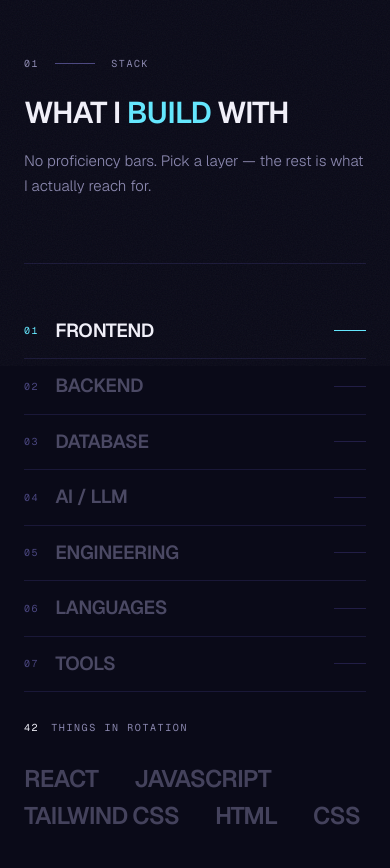
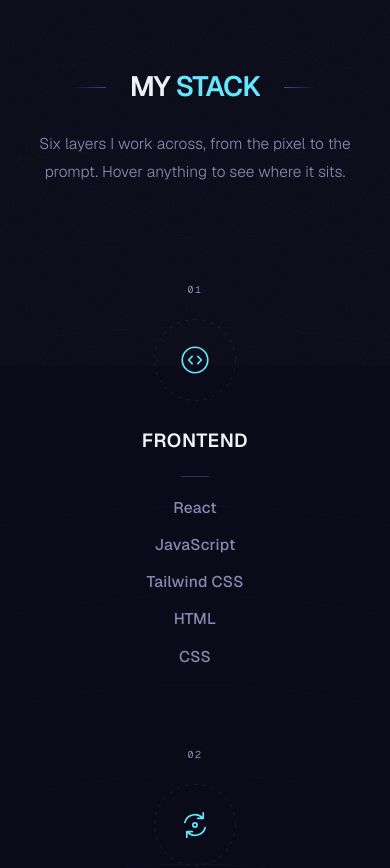
Before and after one commit to logeshk48/Portfolio-01, a Next.js app: page / in a window 390 px wide. Shown: the part 900-1768 px from the top of the page. Built offline with nearby package versions, Linux system fonts and the light colour scheme; a web font is replaced by a local one.

Commit message:
feat(stack): console layout, dealt transitions, ghost marks

```diff
--- a/app/globals.css
+++ b/app/globals.css
@@ -87,12 +87,12 @@ html.lenis body { height: auto; }
 }
 
 /* the accent is pulled from the footage: it is the exact cyan the
-   monitors throw. Used on one word only. */
+   monitors throw. Used one word at a time. */
 .ice {
   color: #63e8ff;
 }
 
-/* a slow pulse on the status dot — the only looping motion on the page */
+/* a slow pulse on the status dot */
 .dot {
   animation: dotPulse 2.8s ease-in-out infinite;
 }
@@ -140,7 +140,6 @@ html.lenis body { height: auto; }
   transform: translateX(4px);
 }
 
-/* the solid one runs the same wipe in reverse */
 .pill-solid::before {
   background: #63e8ff;
 }
@@ -149,9 +148,7 @@ html.lenis body { height: auto; }
   border-color: #63e8ff;
 }
 
-/* nav links: the label rolls up and a duplicate rolls in behind it.
-   Two stacked copies in a clipped box — cheaper and smoother than
-   animating opacity, and it reads as mechanical rather than fading. */
+/* nav links: the label rolls up and a duplicate rolls in behind it. */
 .nav-link {
   position: relative;
   display: block;
@@ -192,11 +189,9 @@ html.lenis body { height: auto; }
 }
 
 /* ── marquee ──────────────────────────────────
-   The track holds the list twice and slides exactly half its width,
-   so the moment it completes it is pixel-identical to where it began
-   — the loop has no seam because there is nothing to seam. Masked at
-   both edges so names dissolve into the margin instead of being
-   guillotined by the clip. */
+   The track holds its list twice and slides exactly half its width,
+   so on completion it is pixel-identical to where it began — the
+   loop has no seam because there is nothing to seam. */
 .rail {
   position: relative;
   overflow: hidden;
@@ -208,7 +203,6 @@ html.lenis body { height: auto; }
     transparent 100%
   );
 }
-
 .rail-track {
   display: flex;
   width: max-content;
@@ -221,104 +215,245 @@ html.lenis body { height: auto; }
 .rail-track[data-dir="back"] {
   animation-direction: reverse;
 }
-
-/* pause on hover, so the notes are readable rather than a chase */
 .rail:hover .rail-track {
   animation-play-state: paused;
 }
-
 @keyframes railRun {
   from { transform: translate3d(0, 0, 0); }
   to   { transform: translate3d(-50%, 0, 0); }
 }
 
-@media (prefers-reduced-motion: reduce) {
-  .rail-track { animation: none; }
+/* ── the wish rail ────────────────────────────
+   Same mechanics, but hovering one item claims the colour and
+   everything else steps back. */
+.wish {
+  transition:
+    color 0.35s var(--ease-slow),
+    opacity 0.35s var(--ease-slow);
 }
-/* ── stagger: the transition IS the design ──────
-   Every item carries its own delay, so switching group reads as a
-   deck being dealt rather than a block swapping. Remounting the list
-   replays it — no state machine, no exit animation to coordinate. */
-.deal {
-  opacity: 0;
-  animation: dealIn 0.7s var(--ease-slow) forwards;
-  animation-delay: calc(var(--i) * 45ms);
+.wish-rail:hover .wish {
+  opacity: 0.3;
 }
-@keyframes dealIn {
-  from {
-    opacity: 0;
-    transform: translate3d(0, 26px, 0) skewY(2.5deg);
-    filter: blur(6px);
-  }
-  to {
-    opacity: 1;
-    transform: none;
-    filter: blur(0);
-  }
+.wish-rail .wish:hover {
+  opacity: 1;
+  color: #63e8ff;
 }
 
-/* the index: a bar that grows from nothing when a group is armed */
-.idx-bar {
-  transform: scaleX(0);
-  transform-origin: left;
-  transition: transform 0.55s var(--ease-slow);
+/* ── section atmosphere ───────────────────────
+   Concentric rings rather than a square grid, so the background
+   echoes the ring around every mark instead of fighting it. Masked
+   to nothing at the edges — the moment you can see where a
+   background stops, it reads as a box rather than as depth. */
+.atmos {
+  position: absolute;
+  inset: 0;
+  pointer-events: none;
+  overflow: hidden;
 }
-.idx[data-on="true"] .idx-bar {
-  transform: scaleX(1);
+.atmos::before {
+  content: "";
+  position: absolute;
+  inset: -20%;
+  background: repeating-radial-gradient(
+    circle at 50% 44%,
+    transparent 0 86px,
+    rgba(75, 71, 128, 0.22) 86px 87px
+  );
+  opacity: 0.5;
+  mask-image: radial-gradient(
+    circle at 50% 44%,
+    #000 0%,
+    rgba(0, 0, 0, 0.5) 46%,
+    transparent 72%
+  );
+  animation: atmosBreathe 26s ease-in-out infinite;
+}
+@keyframes atmosBreathe {
+  0%, 100% { transform: scale(1); opacity: 0.5; }
+  50% { transform: scale(1.055); opacity: 0.34; }
 }
 
-@media (prefers-reduced-motion: reduce) {
-  .deal { opacity: 1; animation: none; }
+/* two aurora pools drifting against each other, well under the
+   threshold where you would call it a gradient */
+.atmos::after {
+  content: "";
+  position: absolute;
+  inset: -10%;
+  background:
+    radial-gradient(
+      circle 40% at 32% 34%,
+      rgba(99, 232, 255, 0.07) 0%,
+      transparent 62%
+    ),
+    radial-gradient(
+      circle 44% at 70% 56%,
+      rgba(124, 92, 255, 0.06) 0%,
+      transparent 64%
+    );
+  animation: atmosDrift 34s ease-in-out infinite alternate;
 }
-/* ── stagger: the transition IS the design ──────
-   Every item carries its own delay, so switching group reads as a
-   deck being dealt rather than a block swapping. Remounting the list
-   replays it — no state machine, no exit animation to coordinate. */
-.deal {
-  opacity: 0;
-  animation: dealIn 0.7s var(--ease-slow) forwards;
-  animation-delay: calc(var(--i) * 45ms);
-}
-@keyframes dealIn {
-  from {
-    opacity: 0;
-    transform: translate3d(0, 26px, 0) skewY(2.5deg);
-    filter: blur(6px);
-  }
-  to {
-    opacity: 1;
-    transform: none;
-    filter: blur(0);
-  }
+@keyframes atmosDrift {
+  from { transform: translate3d(-1.5%, -1%, 0); }
+  to   { transform: translate3d(1.5%, 1.5%, 0); }
 }
 
-/* the ghost mark: huge, faint, monochrome. It never enters the
-   palette and it never occupies layout — it only ever answers. */
-.ghost {
-  color: #f2f1fa;
+/* the spotlight: a soft light the cursor carries across the panel.
+   One radial gradient reading two custom properties, so the whole
+   effect costs a single composited layer and no reflow. */
+.spot {
+  position: absolute;
+  inset: 0;
+  pointer-events: none;
   opacity: 0;
-  transform: translateY(-50%) scale(0.88);
+  transition: opacity 0.9s var(--ease-slow);
+  background: radial-gradient(
+    460px circle at var(--mx, 50%) var(--my, 50%),
+    rgba(99, 232, 255, 0.09) 0%,
+    rgba(124, 92, 255, 0.05) 38%,
+    transparent 70%
+  );
+}
+.spot[data-on="true"] {
+  opacity: 1;
+}
+
+/* ── icons that draw themselves ───────────────
+   pathLength="1" normalises every path to a single unit, so one
+   dash rule works for six completely different drawings. */
+.ink path {
+  stroke-dasharray: 1;
+  stroke-dashoffset: 1;
+}
+.reveal.in .ink path {
+  animation: inkDraw 1.5s var(--ease-slow) forwards;
+  animation-delay: 260ms;
+}
+@keyframes inkDraw {
+  to { stroke-dashoffset: 0; }
+}
+
+/* NOTE: this used to be called .ring, which collides with Tailwind's
+   own ring utility — that utility drew a box-shadow around the SVG's
+   square bounding box, which is where the mystery square came from.
+   Never name a custom class after a framework utility. */
+.orbit {
+  transition: opacity 0.6s var(--ease-slow);
+  opacity: 0.35;
+}
+.col:hover .orbit {
+  opacity: 0.9;
+  animation: ringTurn 14s linear infinite;
+}
+@keyframes ringTurn {
+  to { transform: rotate(360deg); }
+}
+
+/* a halo behind the mark. Blurred and scaled from nothing, so it
+   blooms rather than switches on. */
+.halo {
+  position: absolute;
+  inset: 12%;
+  border-radius: 50%;
+  background: radial-gradient(
+    circle,
+    rgba(99, 232, 255, 0.5) 0%,
+    transparent 68%
+  );
+  filter: blur(16px);
+  opacity: 0;
+  transform: scale(0.6);
   transition:
     opacity 0.7s var(--ease-slow),
     transform 0.9s var(--ease-slow);
 }
-.ghost[data-on="true"] {
-  opacity: 0.055;
-  transform: translateY(-50%) scale(1);
+.col:hover .halo {
+  opacity: 0.55;
+  transform: scale(1);
 }
 
-/* the index: a bar that grows from nothing when a group is armed */
-.idx-bar {
-  transform: scaleX(0);
-  transform-origin: left;
-  transition: transform 0.55s var(--ease-slow);
+/* focus: the column under the cursor holds, the rest step back.
+   Attention is created by taking it away from everything else. */
+.cols .col {
+  transition:
+    opacity 0.6s var(--ease-slow),
+    transform 0.6s var(--ease-slow);
 }
-.idx[data-on="true"] .idx-bar {
-  transform: scaleX(1);
+.cols:hover .col {
+  opacity: 0.42;
+}
+.cols .col:hover {
+  opacity: 1;
+  transform: translateY(-6px);
 }
 
-@media (prefers-reduced-motion: reduce) {
-  .deal { opacity: 1; animation: none; }
+/* the divider fades out at both ends rather than stopping dead */
+.divider {
+  position: absolute;
+  left: 0;
+  top: 6%;
+  bottom: 6%;
+  width: 1px;
+  background: linear-gradient(
+    to bottom,
+    transparent,
+    #221e46 18%,
+    #2f2a5c 50%,
+    #221e46 82%,
+    transparent
+  );
+}
+
+/* the note under each title: held at zero height until hover, so it
+   can never push the columns out of alignment */
+.note {
+  max-height: 0;
+  opacity: 0;
+  overflow: hidden;
+  transition:
+    max-height 0.6s var(--ease-slow),
+    opacity 0.5s var(--ease-slow),
+    margin 0.6s var(--ease-slow);
+}
+.col:hover .note {
+  max-height: 3em;
+  opacity: 1;
+  margin-top: 0.5rem;
+}
+
+/* items arrive one after another inside their own column */
+.tick {
+  opacity: 0;
+  transform: translateY(10px);
+  transition:
+    opacity 0.7s var(--ease-slow),
+    transform 0.7s var(--ease-slow),
+    color 0.3s ease;
+  transition-delay: calc(340ms + var(--i) * 80ms);
+}
+.reveal.in .tick {
+  opacity: 1;
+  transform: none;
+}
+/* the delay is only for arrival — hover must answer immediately */
+.tick:hover {
+  transition-delay: 0ms;
+}
+
+/* the title rises out of a clip instead of fading — a mask reveal
+   reads as deliberate where opacity reads as loading */
+.mask-line {
+  display: block;
+  overflow: hidden;
+  padding-bottom: 0.08em;
+}
+.mask-line > span {
+  display: block;
+  transform: translateY(110%);
+  transition: transform 1.1s var(--ease-slow);
+  transition-delay: var(--d, 0ms);
+}
+.reveal.in .mask-line > span {
+  transform: none;
 }
 
 /* ── scroll reveal ────────────────────────────── */
@@ -397,5 +532,8 @@ html.lenis body { height: auto; }
   }
   .rise { opacity: 1; transform: none; }
   .reveal { opacity: 1; transform: none; }
+  .rail-track { animation: none; }
+  .atmos::before,
+  .atmos::after { animation: none; }
   .cursor-root { display: none; }
 }
--- a/components/sections/Stack.tsx
+++ b/components/sections/Stack.tsx
@@ -1,155 +1,187 @@
 "use client";
 
-import { useState } from "react";
-import SectionHead from "@/components/ui/SectionHead";
-import { markPath } from "@/lib/marks";
-import { INTERESTS, STACK, TOTAL } from "@/lib/stack";
+import { useRef, useState } from "react";
+import Reveal from "@/components/ui/Reveal";
+import { INTERESTS, STACK } from "@/lib/stack";
 
 /**
- * A console, not a list.
+ * Calm structure, careful execution.
  *
- * The index on the left stays put; the right column re-deals on every
- * switch. Because the item list is keyed by group, React throws the
- * old nodes away and the CSS animation replays from scratch — which
- * means no exit choreography to coordinate and no state machine. The
- * transition is the whole design.
+ * Everything here is a response rather than an ornament. The cursor
+ * carries a soft light across the panel. Hovering a group lifts it,
+ * blooms its mark, reveals its note, and steps the other five back —
+ * attention is created by taking it away from everything else.
+ *
+ * The spotlight writes two custom properties on a ref, never through
+ * state, so moving the mouse across this section never re-renders.
  */
 
-const idx = [
-  "idx group flex w-full items-center gap-4 py-[13px] text-left",
-  "border-b border-line/70 last:border-b-0",
+const head = [
+  "font-display text-[clamp(28px,3.6vw,48px)] font-semibold",
+  "uppercase tracking-[-0.03em] leading-none",
 ].join(" ");
 
-const idxNum = [
-  "font-mono text-[10px] tracking-[0.16em]",
-  "transition-colors duration-500",
+const col = [
+  "col relative flex flex-col items-center px-8 pb-4 text-center",
+  "max-md:px-0",
 ].join(" ");
 
-const idxLabel = [
-  "font-display text-[clamp(19px,1.9vw,26px)] font-semibold uppercase",
-  "tracking-[-0.02em] transition-colors duration-500",
+const colTitle = [
+  "mt-6 font-display text-[19px] font-semibold uppercase",
+  "tracking-[0.03em] text-text",
 ].join(" ");
 
-const item = [
-  "deal font-display font-semibold uppercase",
-  "text-[clamp(24px,3.6vw,52px)] leading-[1.04] tracking-[-0.035em]",
-  "text-muted/45 transition-colors duration-300 hover:text-text",
+// skills sit in the display face at a readable size with open
+// tracking — the old light sans read as fine print
+const skill = [
+  "tick block py-[7px] font-display text-[15.5px] font-medium",
+  "tracking-[0.015em] text-muted hover:text-text",
+].join(" ");
+
+const wish = [
+  "wish font-display text-[clamp(20px,2.4vw,34px)] font-semibold",
+  "uppercase tracking-[-0.02em] text-muted/55",
 ].join(" ");
 
 export default function Stack() {
-  const [active, setActive] = useState(0);
-  const [mark, setMark] = useState<string | null>(null);
-  const group = STACK[active];
+  const spot = useRef<HTMLDivElement>(null);
+  const [lit, setLit] = useState(false);
+
+  const move = (e: React.MouseEvent<HTMLElement>) => {
+    const el = spot.current;
+    if (!el) return;
+    const r = e.currentTarget.getBoundingClientRect();
+    el.style.setProperty("--mx", `${e.clientX - r.left}px`);
+    el.style.setProperty("--my", `${e.clientY - r.top}px`);
+  };
 
   return (
-    <section id="stack" className="overflow-hidden py-28 lg:py-36">
-      <div className="px-(--gut)">
-        <SectionHead
-          index="01"
-          label="Stack"
-          title={
-            <>
-              What I <span className="ice">Build</span> With
-            </>
-          }
-          lede="No proficiency bars. Pick a layer — the rest is what I actually reach for."
-        />
-      </div>
+    <section id="stack" className="relative overflow-hidden py-32 lg:py-44">
+      <div className="atmos" aria-hidden />
+      <div ref={spot} className="spot" data-on={lit} aria-hidden />
 
-      <div className="mt-16 px-(--gut)">
-        <div className="grid grid-cols-[minmax(200px,270px)_1fr] gap-14 border-t border-line/70 pt-10 max-lg:grid-cols-1 max-lg:gap-8">
-          {/* ── index ───────────────────────────────── */}
-          <div className="lg:sticky lg:top-24 lg:self-start">
-            {STACK.map((g, i) => {
-              const on = i === active;
-              return (
-                <button
-                  key={g.id}
-                  className={idx}
-                  data-on={on}
-                  onMouseEnter={() => {
-                    setActive(i);
-                    setMark(null);
-                  }}
-                  onFocus={() => setActive(i)}
-                  onClick={() => setActive(i)}
-                  aria-pressed={on}
+      <div
+        className="relative px-(--gut)"
+        onMouseMove={move}
+        onMouseEnter={() => setLit(true)}
+        onMouseLeave={() => setLit(false)}
+      >
+        {/* ── centred head ─────────────────────────── */}
+        <Reveal>
+          <div className="flex items-center justify-center gap-6">
+            <span className="h-px w-16 bg-gradient-to-r from-transparent to-line-hi max-sm:w-8" />
+            <h2 className={head}>
+              <span className="mask-line">
+                <span>
+                  My <span className="ice">Stack</span>
+                </span>
+              </span>
+            </h2>
+            <span className="h-px w-16 bg-gradient-to-l from-transparent to-line-hi max-sm:w-8" />
+          </div>
+        </Reveal>
+
+        <Reveal delay={90}>
+          <p className="mx-auto mt-7 max-w-[46ch] text-center text-[15.5px] font-light leading-[1.8] text-muted">
+            Six layers I work across, from the pixel to the prompt. Hover
+            anything to see where it sits.
+          </p>
+        </Reveal>
+
+        {/* ── six groups, three across ─────────────── */}
+        <div className="cols mx-auto mt-24 grid max-w-[1180px] grid-cols-3 gap-y-20 max-lg:grid-cols-2 max-lg:gap-y-16 max-sm:grid-cols-1 max-sm:gap-y-14">
+          {STACK.map((group, i) => (
+            <Reveal key={group.label} delay={140 + i * 90} className={col}>
+              {i % 3 !== 0 && (
+                <span className="divider max-lg:hidden" aria-hidden />
+              )}
+              {i % 2 !== 0 && (
+                <span
+                  className="divider hidden max-lg:block max-sm:hidden"
+                  aria-hidden
+                />
+              )}
+
+              <span className="label mb-5 text-line-hi">
+                {String(i + 1).padStart(2, "0")}
+              </span>
+
+              {/* orbit, halo and mark share one box so they cannot drift */}
+              <div className="relative flex size-[86px] items-center justify-center">
+                <span className="halo" aria-hidden />
+
+                <svg
+                  className="orbit absolute inset-0 text-line-hi"
+                  viewBox="0 0 100 100"
+                  aria-hidden
                 >
+                  <circle
+                    cx="50"
+                    cy="50"
+                    r="47"
+                    fill="none"
+                    stroke="currentColor"
+                    strokeWidth="1"
+                    strokeDasharray="3 7"
+                    strokeLinecap="round"
+                  />
+                </svg>
+
+                <svg
+                  className="ink relative text-ice"
+                  viewBox="0 0 24 24"
+                  width="34"
+                  height="34"
+                  fill="none"
+                  stroke="currentColor"
+                  strokeWidth="1.2"
+                  strokeLinecap="round"
+                  strokeLinejoin="round"
+                  aria-hidden
+                >
+                  <path d={group.icon} pathLength={1} />
+                </svg>
+              </div>
+
+              <h3 className={colTitle}>{group.label}</h3>
+
+              <p className="note label max-w-[24ch] normal-case tracking-[0.05em]">
+                {group.note}
+              </p>
+
+              <span className="mt-5 block h-px w-7 bg-line-hi/60" aria-hidden />
+
+              <div className="mt-3">
+                {group.items.map((s, k) => (
                   <span
-                    className={`${idxNum} ${on ? "text-ice" : "text-line-hi"}`}
+                    key={s}
+                    className={skill}
+                    style={{ "--i": k } as React.CSSProperties}
                   >
-                    {String(i + 1).padStart(2, "0")}
+                    {s}
                   </span>
-
-                  <span
-                    className={`${idxLabel} ${
-                      on ? "text-text" : "text-muted/50"
-                    }`}
-                  >
-                    {g.label}
-                  </span>
-
-                  <span className="ml-auto h-px w-8 bg-line">
-                    <span className="idx-bar block h-px w-full bg-ice" />
-                  </span>
-                </button>
-              );
-            })}
-
-            <div className="label mt-7 flex items-center gap-3">
-              <span className="text-text">{TOTAL}</span>
-              things in rotation
-            </div>
-          </div>
-
-          {/* ── the deal ────────────────────────────── */}
-          <div className="relative min-h-[46vh]">
-            {/* the ghost sits behind everything and never moves the
-                layout, so items without a mark cost nothing */}
-            <svg
-              className="ghost pointer-events-none absolute right-0 top-1/2 -translate-y-1/2"
-              viewBox="0 0 24 24"
-              width="440"
-              height="440"
-              data-on={mark ? "true" : "false"}
-              aria-hidden
-            >
-              {mark && <path d={mark} fill="currentColor" />}
-            </svg>
-
-            <div
-              key={group.id}
-              className="relative flex flex-wrap items-baseline gap-x-9 gap-y-3"
-            >
-              {group.items.map((name, i) => (
-                <span
-                  key={name}
-                  className={item}
-                  style={{ "--i": i } as React.CSSProperties}
-                  onMouseEnter={() => setMark(markPath(name))}
-                  onMouseLeave={() => setMark(null)}
-                >
-                  {name}
-                </span>
-              ))}
-            </div>
-          </div>
+                ))}
+              </div>
+            </Reveal>
+          ))}
         </div>
       </div>
 
-      {/* ── interests: appetite, not credentials ────── */}
-      <div className="mt-20 border-y border-line/70 py-6">
-        <div className="rail">
+      {/* ── what I want to build ─────────────────── */}
+      <div className="mt-28 border-y border-line/70 py-7">
+        <p className="label mb-6 px-(--gut) text-center">
+          What I want to build
+        </p>
+
+        <div className="rail wish-rail">
           <div
             className="rail-track"
-            style={{ "--dur": "46s" } as React.CSSProperties}
+            style={{ "--dur": "52s" } as React.CSSProperties}
           >
             {[...INTERESTS, ...INTERESTS].map((x, k) => (
-              <span key={`${x}-${k}`} className="flex items-center gap-9">
-                <span className="font-display text-[clamp(18px,2.1vw,30px)] font-medium uppercase tracking-[-0.02em] text-muted/50">
-                  {x}
-                </span>
-                <span className="text-ice/50" aria-hidden>
+              <span key={`${x}-${k}`} className="flex items-center gap-10">
+                <span className={wish}>{x}</span>
+                <span className="text-line-hi" aria-hidden>
                   &#9679;
                 </span>
               </span>
--- a/lib/stack.ts
+++ b/lib/stack.ts
@@ -1,41 +1,60 @@
 /**
- * The stack, as a console rather than a list.
+ * Six groups, laid out three across and two down.
  *
- * No proficiency bars. Seven groups, selectable, and the whole right
- * column re-staggers on every switch — the transition is the design.
+ * Icons are raw paths on a 24-grid sharing one stroke weight, built
+ * from arcs and circles only — no rectangles anywhere.
  */
 
 export interface StackGroup {
-  id: string;
   label: string;
+  note: string;
+  icon: string;
   items: string[];
 }
 
+const ICON = {
+  // a circle with a caret inside — code, not a browser chrome box
+  frontend:
+    "M12 3a9 9 0 1 1 0 18 9 9 0 0 1 0-18Z M10 9.5 7.5 12l2.5 2.5 M14 9.5 16.5 12 14 14.5",
+  // two arcs chasing each other — request and response
+  backend:
+    "M4.8 10.2a7.4 7.4 0 0 1 12.6-3.1 M19.2 13.8a7.4 7.4 0 0 1-12.6 3.1 M17.8 3.4v3.9h-3.9 M6.2 20.6v-3.9h3.9 M12 10.5a1.5 1.5 0 1 1 0 3 1.5 1.5 0 0 1 0-3Z",
+  // a cylinder — round by nature
+  database:
+    "M12 3.4c4.4 0 8 1.2 8 2.7s-3.6 2.7-8 2.7-8-1.2-8-2.7 3.6-2.7 8-2.7Z M4 6.1v11.8c0 1.5 3.6 2.7 8 2.7s8-1.2 8-2.7V6.1 M4 12c0 1.5 3.6 2.7 8 2.7s8-1.2 8-2.7",
+  // orbiting nodes around a core — the model
+  ai: "M12 9.4a2.6 2.6 0 1 1 0 5.2 2.6 2.6 0 0 1 0-5.2Z M12 2.6a2 2 0 1 1 0 4 2 2 0 0 1 0-4Z M12 17.4a2 2 0 1 1 0 4 2 2 0 0 1 0-4Z M4.9 6.6a2 2 0 1 1 0 4 2 2 0 0 1 0-4Z M19.1 13.4a2 2 0 1 1 0 4 2 2 0 0 1 0-4Z M12 6.6v2.8 M12 14.6v2.8 M6.7 9.6l3 1.7 M17.3 14.4l-3-1.7",
+  // a gear — the work of building
+  build:
+    "M12 4.4a7.6 7.6 0 1 1 0 15.2 7.6 7.6 0 0 1 0-15.2Z M12 9.2a2.8 2.8 0 1 1 0 5.6 2.8 2.8 0 0 1 0-5.6Z M12 1.9v2.5 M12 19.6v2.5 M22.1 12h-2.5 M4.4 12H1.9 M19.1 4.9l-1.8 1.8 M6.7 17.3l-1.8 1.8 M19.1 19.1l-1.8-1.8 M6.7 6.7 4.9 4.9",
+  // three linked pods — the kit
+  tools:
+    "M7 5.6a3.1 3.1 0 1 1 0 6.2 3.1 3.1 0 0 1 0-6.2Z M17 5.6a3.1 3.1 0 1 1 0 6.2 3.1 3.1 0 0 1 0-6.2Z M12 14.4a3.1 3.1 0 1 1 0 6.2 3.1 3.1 0 0 1 0-6.2Z M10.1 8.7h3.8 M8.9 11.4l1.9 3 M15.1 11.4l-1.9 3",
+} as const;
+
 export const STACK: StackGroup[] = [
   {
-    id: "frontend",
     label: "Frontend",
+    note: "Interfaces people actually use",
+    icon: ICON.frontend,
     items: ["React", "JavaScript", "Tailwind CSS", "HTML", "CSS"],
   },
   {
-    id: "backend",
     label: "Backend",
-    items: [
-      "Node.js",
-      "Express.js",
-      "Python",
-      "REST APIs",
-      "Backend Development",
-    ],
+    note: "The part nobody sees working",
+    icon: ICON.backend,
+    items: ["Node.js", "Express.js", "Python", "REST APIs", "C"],
   },
   {
-    id: "database",
     label: "Database",
+    note: "Where the state lives",
+    icon: ICON.database,
     items: ["MongoDB", "SQL", "Firebase"],
   },
   {
-    id: "ai",
     label: "AI / LLM",
+    note: "Models doing real work",
+    icon: ICON.ai,
     items: [
       "LLM Integration",
       "RAG",
@@ -47,27 +66,24 @@ export const STACK: StackGroup[] = [
     ],
   },
   {
-    id: "engineering",
-    label: "Engineering",
+    label: "Development",
+    note: "Idea to shipped product",
+    icon: ICON.build,
     items: [
-      "Full-Stack",
+      "Full-Stack Web",
+      "MVP Development",
       "Authentication",
       "JWT",
       "CRUD Systems",
       "API Integration",
       "Validation",
       "Deployment",
-      "MVP Development",
     ],
   },
   {
-    id: "languages",
-    label: "Languages",
-    items: ["JavaScript", "Python", "SQL", "C"],
-  },
-  {
-    id: "tools",
     label: "Tools",
+    note: "The daily bench",
+    icon: ICON.tools,
     items: [
       "Git",
       "GitHub",
@@ -77,13 +93,13 @@ export const STACK: StackGroup[] = [
       "Render",
       "Netlify",
       "n8n",
+      "Notion",
       "Claude",
-      "Notion",
     ],
   },
 ];
 
-/** the moving rail at the bottom — appetite, not credentials */
+/** the moving rail — appetite, not credentials */
 export const INTERESTS: string[] = [
   "AI Products",
   "AI Agents",
@@ -92,7 +108,7 @@ export const INTERESTS: string[] = [
   "RAG Systems",
   "Automation",
   "Building MVPs",
+  "Product Building",
+  "Startups",
   "Turning Ideas Into Products",
 ];
-
-export const TOTAL = STACK.reduce((n, g) => n + g.items.length, 0);
```
